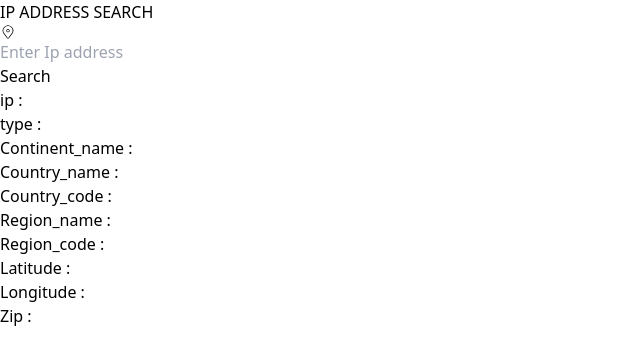
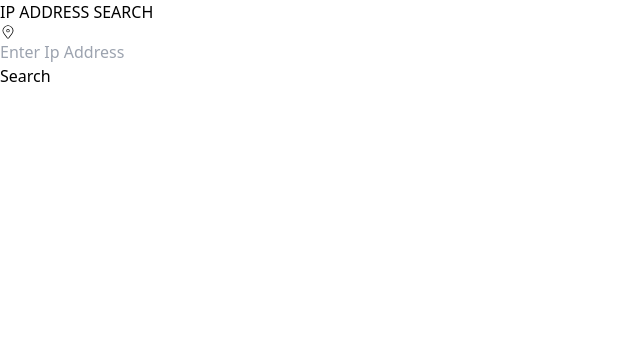
Before and after one commit to olumatty/IpSearch, a Next.js app: page / in a window 1280 px wide. Shown: the top 364 px of the page, without its empty margins (0-640 px from the left). Built offline with nearby package versions, Linux system fonts and the light colour scheme.

Commit message:
fourth commit

```diff
--- a/src/app/page.js
+++ b/src/app/page.js
@@ -1,20 +1,68 @@
-import React, { useState } from "react";
-import { CiLocationOn } from "react-icons/ci"
+'use client'
+import React, { useEffect, useState } from "react";
+import { CiLocationOn } from "react-icons/ci";
 
 const page = () => {
-  const [ipAddress, setIpAddress] = useState("")
+  const [ipAddress, setIpAddress] = useState("");
+  const [result, setResult] = useState("");
+  const [isError, setError] = useState("")
+  const [isloading, setisLoading] = useState(true)
+
+  const API_KEY =`6f841fd4ccb6dce94df383a052e38917`;
+
+  const validateIpAddress =(ipAddress) => {
+    const iPAddressRegex =/^(25[0-5]|2[0-4][0-9]|[01]?[0-9][0-9]?)\.(25[0-5]|2[0-4][0-9]|[01]?[0-9][0-9]?)\.(25[0-5]|2[0-4][0-9]|[01]?[0-9][0-9]?)\.(25[0-5]|2[0-4][0-9]|[01]?[0-9][0-9]?)$/;
+    return iPAddressRegex(ipAddress);
+  }
+
+
+  const handleIPSearch = async () => {
+    if(!validateIpAddress){
+      setError("Enter a valid IP Address")
+      return;
+    }
+    setisLoading(true)
+
+    try{
+      const response = await fetch ()
+
+    } catch (error){
+
+    }finally{
+      setisLoading(false)
+    }
+  }
+
+  useEffect(()=> {
+    handleIPSearch()
+  },[])
   return (
     <div className="flex flex-col py-20 px-8 ">
       <h1 className="font-bold text-xl text-center">IP ADDRESS SEARCH</h1>
       <div className="border w-full py-8 px-4 mt-4">
         <div className="flex justify-between gap-4">
           <div className="relative">
-            <div className="absolute top-2 left-2"><CiLocationOn className="h-6 w-6"/></div>
-            <input type="text" className="w-[260px] h-10 p-4 pl-12 border outline-none rounded" placeholder="Enter Ip address" />
+            <div className="absolute top-2 left-2">
+              <CiLocationOn className="h-6 w-6" />
             </div>
-          <button className="border w-full font-bold bg-blue-500 text-white rounded cursor-pointer" type="submit">Search</button>
+            <input
+              type="text"
+              value = {ipAddress}
+              onChange={(e) => setIpAddress(e.target.value)}
+              className="w-[260px] h-10 p-4 pl-12 border outline-none rounded"
+              placeholder="Enter Ip Address"
+            />
+          </div>
+          <button
+            className="border w-full font-bold bg-blue-500 text-white rounded cursor-pointer"
+            type="submit"
+          >
+            Search
+          </button>
         </div>
         {/* result */}
+
+        {result && (
           <div className="mt-4">
             <p>ip : </p>
             <p>type : </p>
@@ -27,6 +75,7 @@ const page = () => {
             <p>Longitude : </p>
             <p>Zip : </p>
           </div>
+        )}
       </div>
     </div>
   );
```
Lines whose indentation alone changed are shown as unchanged.
